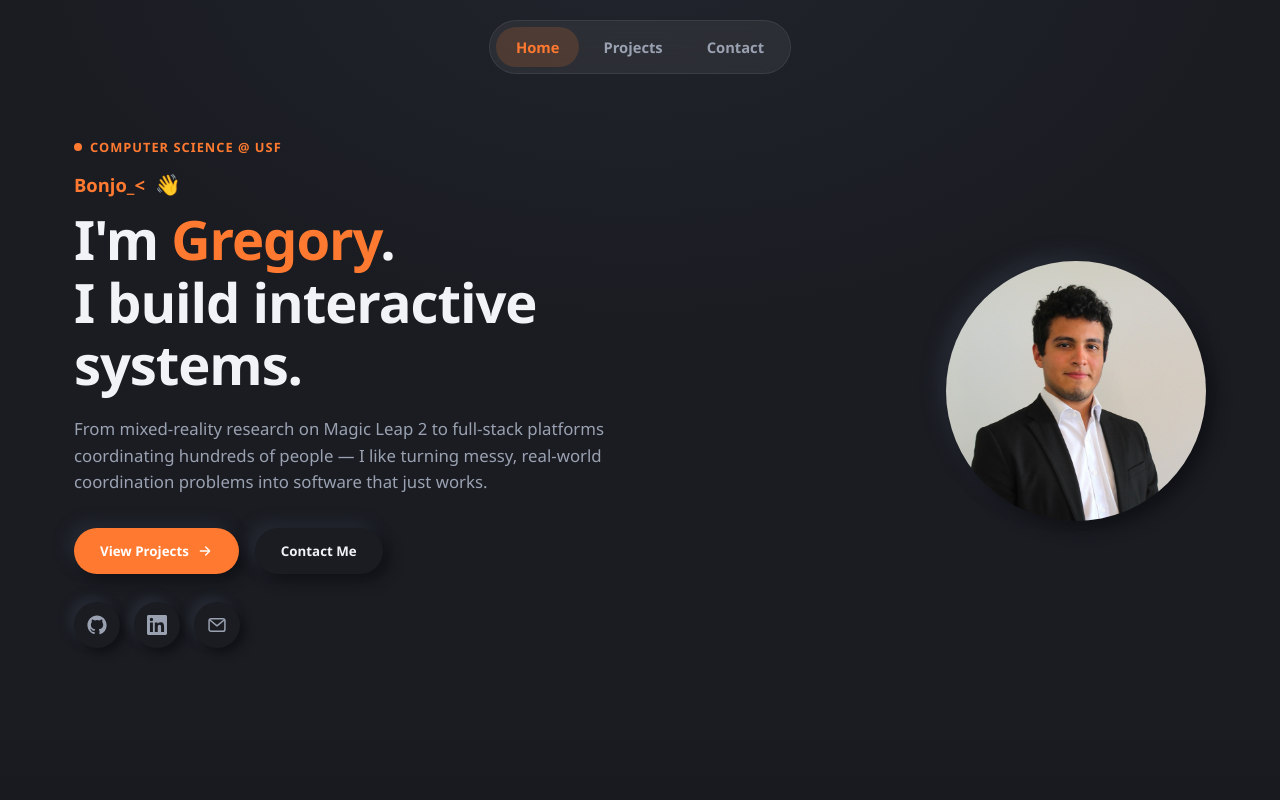
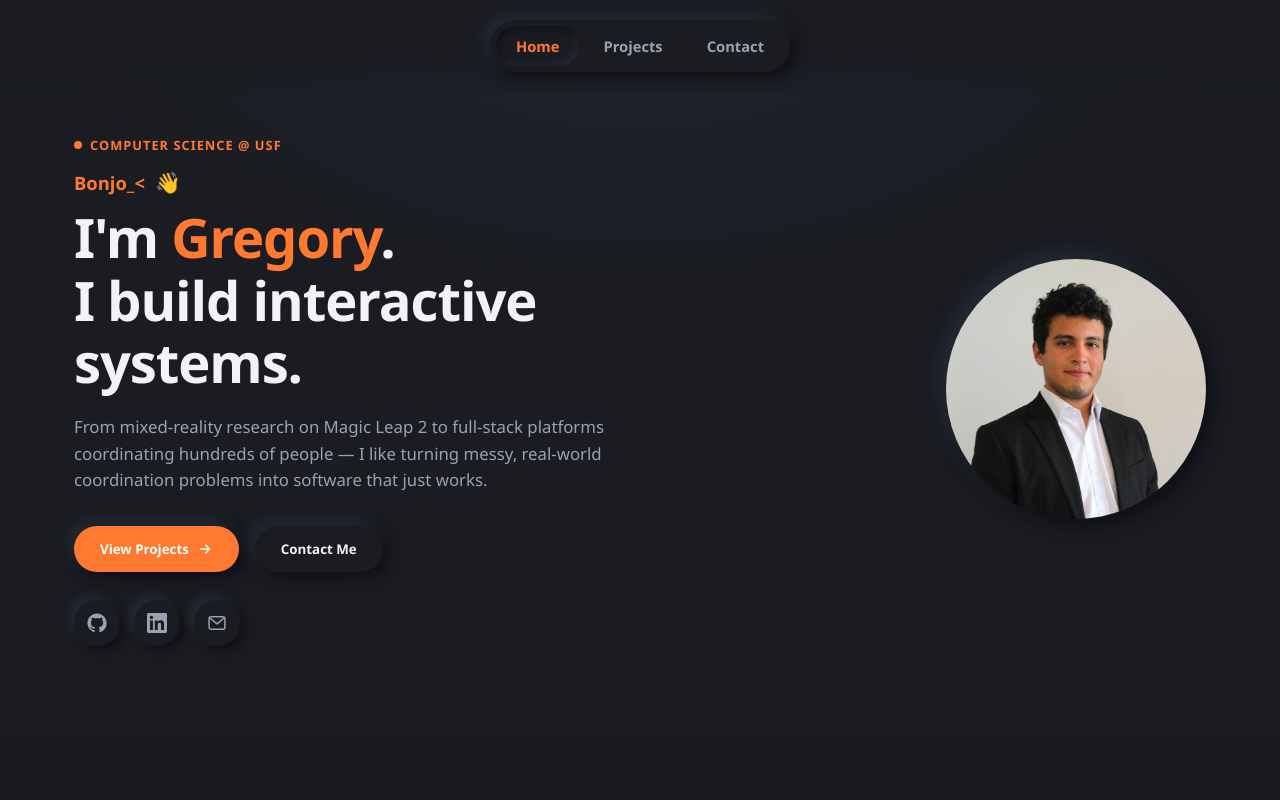
Before and after one commit to GiamSoo23/portfolio, a React (Vite) app: page / in a window 1280 px wide. Shown: the top 800 px of the page. Built offline with nearby package versions, Linux system fonts and the light colour scheme; a web font is replaced by a local one.

Commit message:
Revert "Give the navbar a glassmorphism look instead of a solid neumorphic pill"
This reverts commit ae58d2ea299641805fe23db4ecdf88bd69039c24.

```diff
--- a/src/components/Navbar.css
+++ b/src/components/Navbar.css
@@ -3,15 +3,14 @@
   top: 0;
   z-index: 40;
   padding: 20px 0;
-  background: transparent;
-  transition: background 0.25s ease, backdrop-filter 0.25s ease, padding 0.25s ease;
+  background: linear-gradient(var(--bg) 60%, transparent);
+  transition: background 0.25s ease, box-shadow 0.25s ease, padding 0.25s ease;
 }
 
 .navbar--scrolled {
   padding: 12px 0;
-  background: rgba(26, 28, 34, 0.45);
-  backdrop-filter: blur(16px);
-  -webkit-backdrop-filter: blur(16px);
+  background: var(--bg);
+  box-shadow: 0 10px 30px -14px rgba(47, 51, 61, 0.35);
 }
 
 .navbar__inner {
@@ -27,11 +26,6 @@
   gap: 2px;
   align-items: center;
   max-width: 100%;
-  border-radius: var(--radius-lg);
-  background: rgba(255, 255, 255, 0.06);
-  border: 1px solid rgba(255, 255, 255, 0.08);
-  backdrop-filter: blur(14px);
-  -webkit-backdrop-filter: blur(14px);
 }
 
 .navbar__link {
@@ -41,18 +35,18 @@
   font-size: 0.8rem;
   white-space: nowrap;
   color: var(--text-secondary);
-  transition: background 0.15s ease, color 0.15s ease, transform 0.15s ease;
+  transition: box-shadow 0.15s ease, color 0.15s ease, transform 0.15s ease;
 }
 
 .navbar__link:hover {
   color: var(--accent-2);
-  background: rgba(76, 139, 255, 0.14);
+  box-shadow: 0 6px 16px -4px var(--accent-2-glow);
   transform: translateY(-1px);
 }
 
 .navbar__link.is-active {
   color: var(--accent);
-  background: rgba(255, 122, 48, 0.16);
+  box-shadow: inset 3px 3px 6px var(--shadow-dark), inset -3px -3px 6px var(--shadow-light);
   transform: none;
 }
 
--- a/src/components/Navbar.tsx
+++ b/src/components/Navbar.tsx
@@ -43,7 +43,7 @@ export function Navbar() {
   return (
     <header className={`navbar ${scrolled ? 'navbar--scrolled' : ''}`}>
       <div className="container navbar__inner">
-        <nav className="navbar__links">
+        <nav className="navbar__links neu-flat">
           {LINKS.map((link) => (
             <button
               key={link.id}
```
